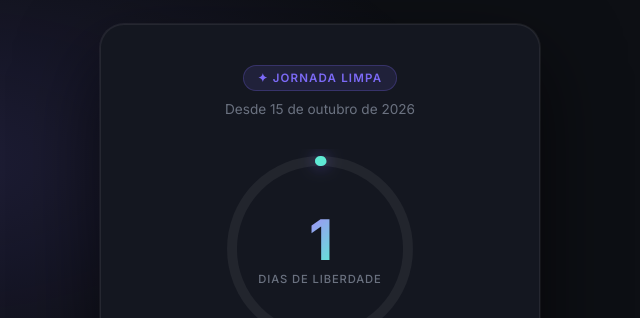
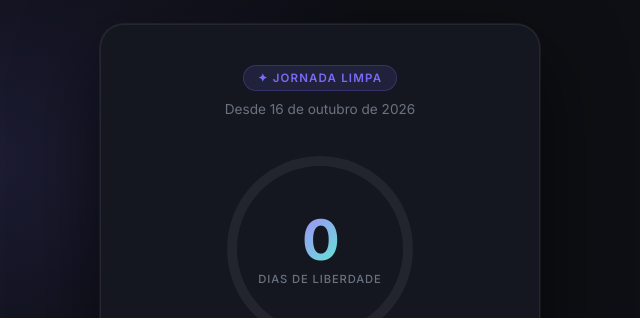
Before and after one commit to danhpaiva/jornada-limpa-claude, a plain HTML site: page jornada/index.html in a window 1280 px wide. Shown: the top 318 px of the page, 320-960 px from the left. Drawn offline with Linux system fonts and the light colour scheme.

Commit message:
refact: test cicd

```diff
--- a/jornada/assets/js/script.js
+++ b/jornada/assets/js/script.js
@@ -1,5 +1,5 @@
 document.addEventListener('DOMContentLoaded', () => {
-  const DATA_INICIO = new Date('2026-10-15T00:00:00');
+  const DATA_INICIO = new Date('2026-10-16T00:00:00');
 
   const elDias = document.getElementById('dias-limpos');
   const elMensagem = document.getElementById('mensagem');
--- a/jornada/index.html
+++ b/jornada/index.html
@@ -18,7 +18,7 @@
 
     <header class="card__header">
       <span class="badge">✦ Jornada Limpa</span>
-      <p class="card__date" id="data-inicio-label">Desde 15 de outubro de 2026</p>
+      <p class="card__date" id="data-inicio-label">Desde 16 de outubro de 2026</p>
     </header>
 
     <section class="counter-ring" aria-label="Contador de dias">
```
